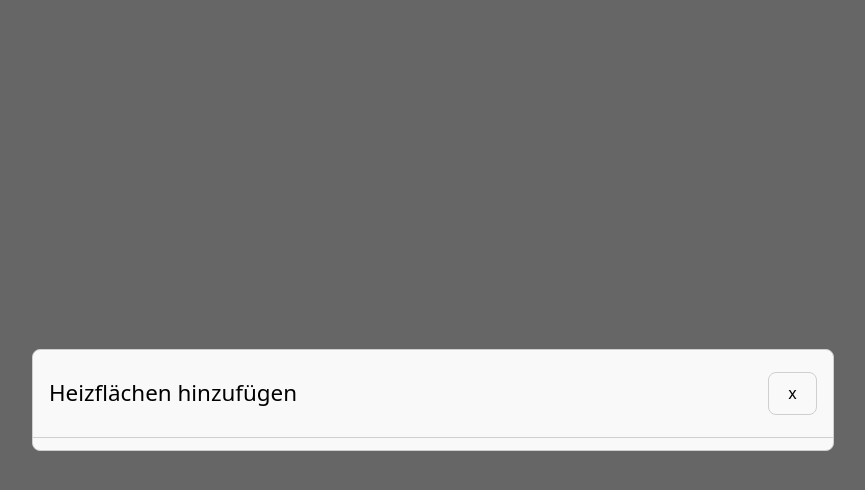
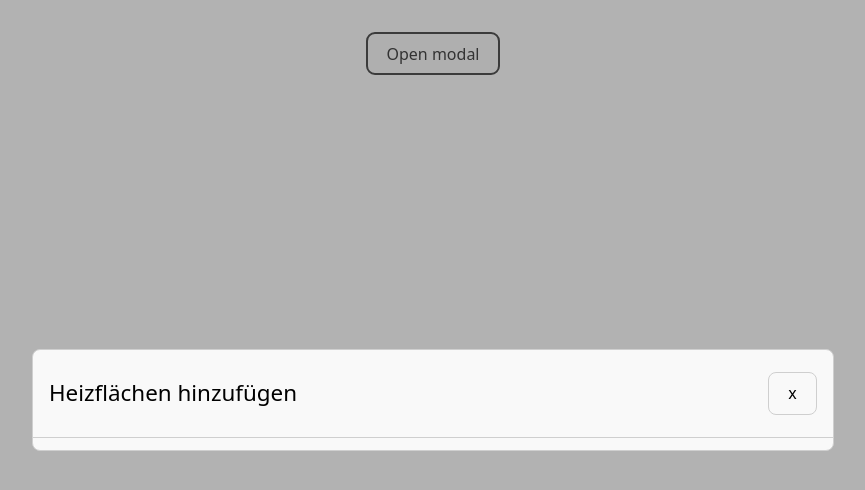
Before and after one commit to andrefcdias/79cae026, a React (Vite) app: page / in a window 1280 px wide. Both pictures are taken after a click on the button "Open modal". Shown: the top 490 px of the page, without its empty margins (207-1072 px from the left). Built offline with nearby package versions, Linux system fonts and the light colour scheme.

Commit message:
make background translucent

```diff
--- a/src/components/Modal.css
+++ b/src/components/Modal.css
@@ -8,9 +8,6 @@
   display: flex;
   justify-content: center;
   align-items: center;
-
-  background-color: #666;
-  /* opacity: 0.5; */
 
   .modal-content {
     opacity: 1;
@@ -28,4 +25,13 @@
     border-bottom: 1px solid var(--border);
     padding: 16px;
   }
+
+  .modal-background {
+    z-index: -1;
+    position: absolute;
+    background-color: #666;
+    width: 100%;
+    height: 100%;
+    opacity: 0.5;
+  }
 }
--- a/src/components/Modal.tsx
+++ b/src/components/Modal.tsx
@@ -15,6 +15,7 @@ export const Modal = ({ title, onClose, children }: ModalProps) => {
         </div>
         {children}
       </div>
+      <div className="modal-background"></div>
     </div>
   );
 };
--- a/src/index.css
+++ b/src/index.css
@@ -37,3 +37,11 @@ button:focus,
 button:focus-visible {
   outline: 4px auto -webkit-focus-ring-color;
 }
+
+select {
+  height: 48px;
+  border-radius: 8px;
+  border: 1px solid var(--border);
+  box-shadow: none;
+  background-color: var(--background);
+}
```
